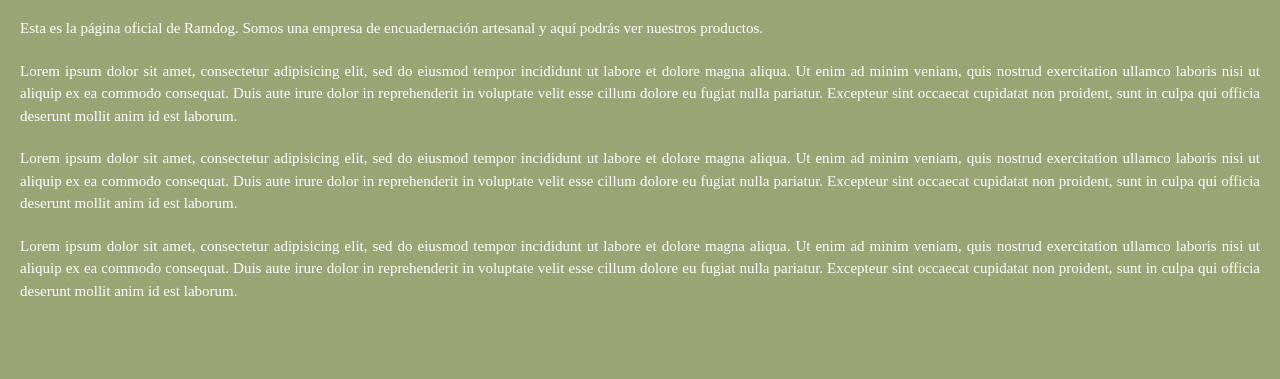
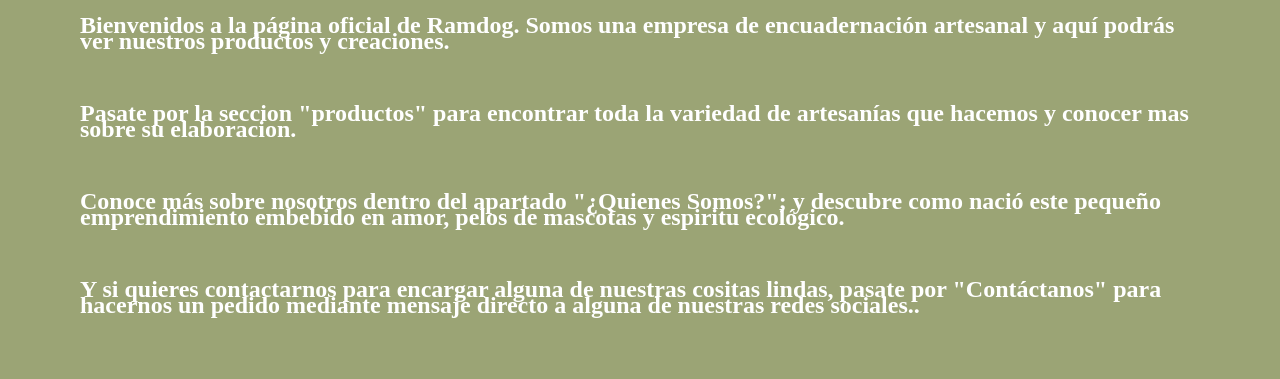
Before and after one commit to serviceace/mi_repositorio, a website: page index.html in a window 1280 px wide. Shown: the part 377-756 px from the top of the page. Drawn offline with nearby package versions, Linux system fonts and the light colour scheme.

Commit message:
afinando detalles para la entrega final Parte 2

```diff
--- a/SCSS/main.scss
+++ b/SCSS/main.scss
@@ -106,11 +106,13 @@
 }
 
 .parrafos {
-	margin: 20px;
+	font-weight: bold;
+	line-height: 1rem;
+	margin: 1rem 5rem 1rem 5rem;
 	font-family: 'Glory', sans-serif;
-	font-size: 15px;
+	font-size: 1.5rem;
 	font-family: serif;
-	text-align: justify;
+	text-align: left;
 	color: $fuente__principal--Color;
 }
 
@@ -139,6 +141,7 @@
 
 /* ----- ANIMACION DEL HOME ----- */
 .milu_arcoiris {
+	align-items: center;
 	animation-duration: 5s;
   	animation-name: aparecer;
   	animation-iteration-count: infinite;
--- a/index.html
+++ b/index.html
@@ -29,34 +29,18 @@
 			<h1 class="titulos"> Encuadernación Artesanal </h1>
 				<h2 class="nombre_seccion">Bienvenido a Ramdog</h2>
 
-				<p class="parrafos">Esta es la página oficial de Ramdog. Somos una empresa de encuadernación artesanal y aquí podrás ver nuestros productos.</p>
-
-				<p class="parrafos">Lorem ipsum dolor sit amet, consectetur adipisicing elit, sed do eiusmod
-				tempor incididunt ut labore et dolore magna aliqua. Ut enim ad minim veniam,
-				quis nostrud exercitation ullamco laboris nisi ut aliquip ex ea commodo
-				consequat. Duis aute irure dolor in reprehenderit in voluptate velit esse
-				cillum dolore eu fugiat nulla pariatur. Excepteur sint occaecat cupidatat non
-				proident, sunt in culpa qui officia deserunt mollit anim id est laborum.</p>
-
-				<p class="parrafos">Lorem ipsum dolor sit amet, consectetur adipisicing elit, sed do eiusmod
-				tempor incididunt ut labore et dolore magna aliqua. Ut enim ad minim veniam,
-				quis nostrud exercitation ullamco laboris nisi ut aliquip ex ea commodo
-				consequat. Duis aute irure dolor in reprehenderit in voluptate velit esse
-				cillum dolore eu fugiat nulla pariatur. Excepteur sint occaecat cupidatat non
-				proident, sunt in culpa qui officia deserunt mollit anim id est laborum.</p>
-
-				<p class="parrafos">Lorem ipsum dolor sit amet, consectetur adipisicing elit, sed do eiusmod
-				tempor incididunt ut labore et dolore magna aliqua. Ut enim ad minim veniam,
-				quis nostrud exercitation ullamco laboris nisi ut aliquip ex ea commodo
-				consequat. Duis aute irure dolor in reprehenderit in voluptate velit esse
-				cillum dolore eu fugiat nulla pariatur. Excepteur sint occaecat cupidatat non
-				proident, sunt in culpa qui officia deserunt mollit anim id est laborum.</p>
+				<p class="parrafos">Bienvenidos a la página oficial de Ramdog. Somos una empresa de encuadernación artesanal y aquí podrás ver nuestros productos y creaciones.</p>
+			<br>
+				<p class="parrafos">Pasate por la seccion "productos" para encontrar toda la variedad de artesanías que hacemos y conocer mas sobre su elaboracion.</p>
+			<br>
+				<p class="parrafos">Conoce más sobre nosotros dentro del apartado "¿Quienes Somos?"; y descubre como nació este pequeño emprendimiento embebido en amor, pelos de mascotas y espiritu ecológico.</p>
+			<br>
+				<p class="parrafos">Y si quieres contactarnos para encargar alguna de nuestras cositas lindas, pasate por "Contáctanos" para hacernos un pedido mediante mensaje directo a alguna de nuestras redes sociales..</p>
 			</div>
 
-				<div class="container">
-					<div class="row justify-content-md-center">
+				<div class="row justify-content-md-center">
 						<div class="milu_arcoiris">
-						<img src="./images/milu_arcoiris.png">
+							<img src="./images/milu_arcoiris.png">
 						</div>
 					</div>
 				</div>
```
Also changed, not shown: css/main.css.
